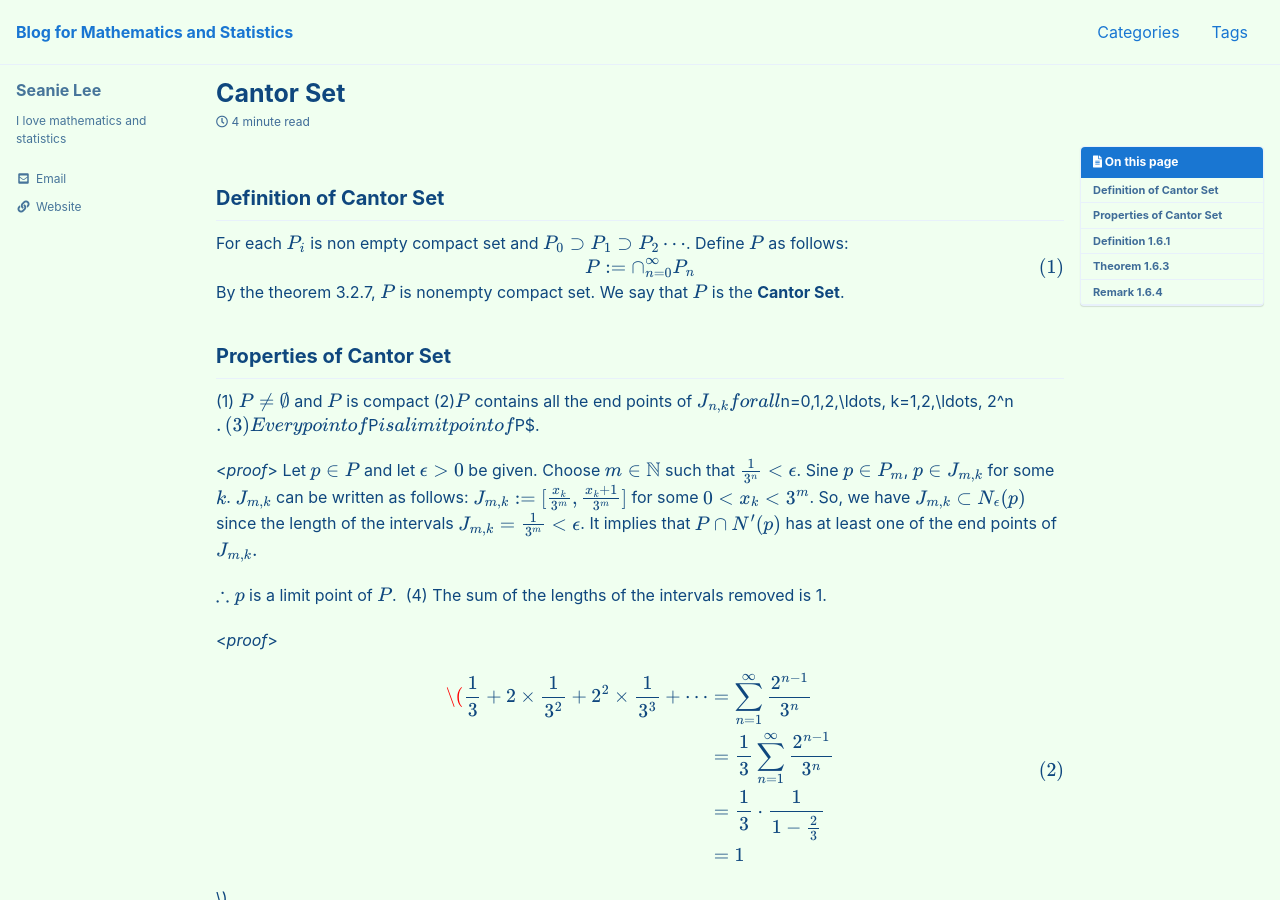
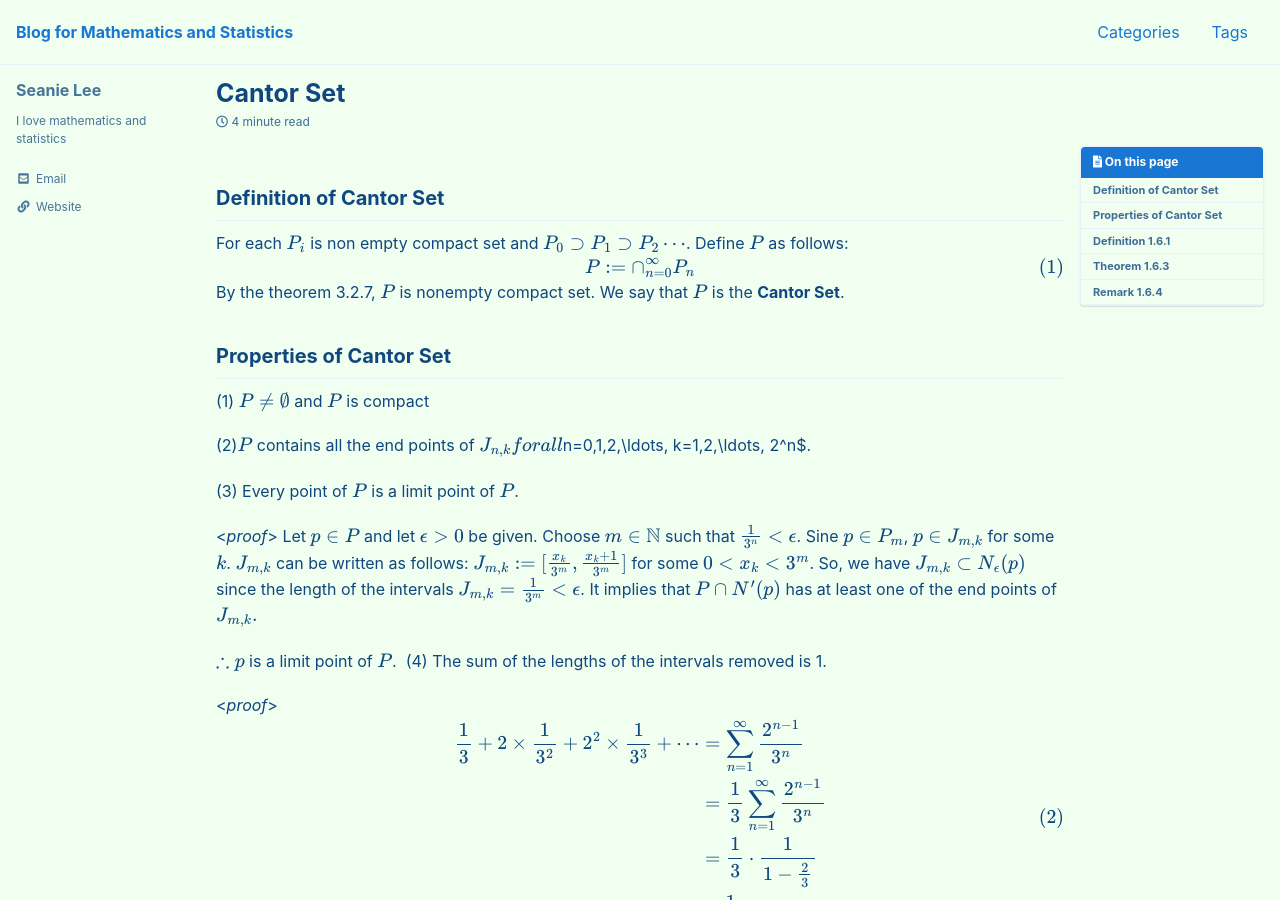
Before and after one commit to seanie12/blog, a Jekyll site: the page built from _posts/2021-01-30-Cantor-Set.md, in a window 1280 px wide and 900 px high. Built offline with Jekyll 4.4.1, drawn with Linux system fonts in a browser that asks for light colours; cached includes are drawn as plain includes; formulas are drawn with MathJax 3.

```diff
--- a/_posts/2021-01-30-Cantor-Set.md
+++ b/_posts/2021-01-30-Cantor-Set.md
@@ -27,7 +27,9 @@ $$
 By the theorem 3.2.7, $P$ is nonempty compact set. We say that $P$ is the **Cantor Set**.
 ## Properties of Cantor Set
 (1) $P \neq \emptyset$ and $P$ is compact
+
 (2)$P$ contains all the end points of $J_{n,k} for all $n=0,1,2,\ldots, k=1,2,\ldots, 2^n$.
+
 (3) Every point of $P$ is a limit point of $P$.
 
 <*proof*>
@@ -43,9 +45,10 @@ $\therefore p$ is a limit point of $P$.
 (4) The sum of the lengths of the intervals removed is 1.
 
 <*proof*>
+$$
 \begin{align}
 \begin{split}
-$$\frac{1}{3} + 2\times \frac{1}{3^2} + 2^2 \times \frac{1}{3^3} + \cdots &= \sum_{n=1}^\infty \frac{2^{n-1}}{3^n} \\
+\frac{1}{3} + 2\times \frac{1}{3^2} + 2^2 \times \frac{1}{3^3} + \cdots &= \sum_{n=1}^\infty \frac{2^{n-1}}{3^n} \\
 &= \frac{1}{3} \sum_{n=1}^\infty \frac{2^{n-1}}{3^n}\\
 &=\frac{1}{3} \cdot \frac{1}{1-\frac{2}{3}} \\
 &=1
```
